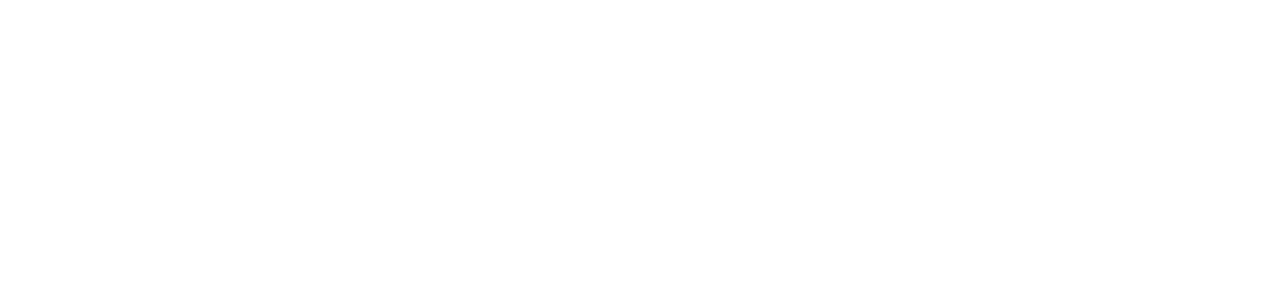
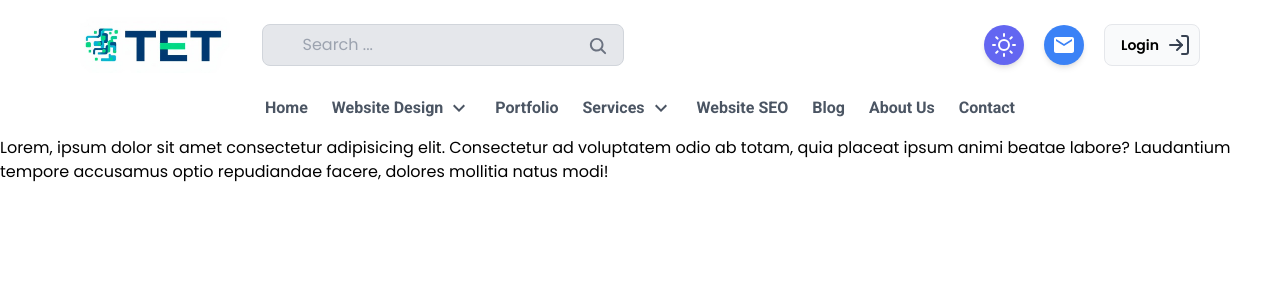
Before and after one commit to tetteam4/Office-Project, a React (Vite) app in the folder Frontend/: page /blog in a window 1280 px wide. Before the commit this address had no page. Shown: the top 300 px of the page. Built offline with nearby package versions, Linux system fonts and the light colour scheme.

Commit message:
Create all pages

```diff
--- a/Frontend/src/App.jsx
+++ b/Frontend/src/App.jsx
@@ -10,8 +10,12 @@
 import VerifyEmail from "./Components/verifyEmail";
 import Dashboard from "./Components/dashboard/dashboard.jsx";
 import LoginPage from "./Pages/loginPage.jsx";
-import Layout from "./Components/Layout/Layout.jsx";
+import Layout from "./Layout/Layout.jsx";
 import Services from "./Pages/services.jsx";
+import Portfolio from "./Pages/Portfolio.jsx";
+import Web_Design from "./Pages/Web_Design.jsx";
+import Blog from "./Pages/Blog.jsx";
+import Web_Seo from "./Pages/Web_Seo.jsx";
 
 const App = () => {
   return (
@@ -28,6 +32,10 @@
             <Route path="/services" element={<Services />} />
             <Route path="/about" element={<About />} />
             <Route path="/contact" element={<Contact />} />
+            <Route path="/portfolio" element={<Portfolio />} />
+            <Route path="/webdesign" element={<Web_Design />} />
+            <Route path="/website-seo" element={<Web_Seo />} />
+            <Route path="/blog" element={<Blog />} />
           </Route>
 
           <Route path="/verify_email/*" element={<VerifyEmail />} />
--- a/Frontend/src/Components/Navbar/navdata.jsx
+++ b/Frontend/src/Components/Navbar/navdata.jsx
@@ -7,7 +7,7 @@
       subCategories: null, },
     {
       name: "Website Design",
-
+      path: "/webdesign",
       icon: (
         <MdKeyboardArrowDown
           size={24}
--- a/Frontend/src/Components/Layout/Layout.jsx
+++ b/Frontend/src/Layout/Layout.jsx
@@ -1,8 +1,8 @@
 import React , {useEffect , useState} from "react";
 
 import { Outlet } from "react-router-dom";
-import Header from "../Navbar/Header";
-import Navbar from "../Navbar/Navbar";
+import Header from "../Components/Navbar/Header";
+import Navbar from "../Components/Navbar/Navbar";
 import { IoMdArrowRoundUp } from "react-icons/io";
 
 
--- /dev/null
+++ b/Frontend/src/Pages/Blog.jsx
@@ -0,0 +1,11 @@
+import React from 'react'
+
+const Blog = () => {
+  return (
+    <div>
+      Lorem, ipsum dolor sit amet consectetur adipisicing elit. Consectetur ad voluptatem odio ab totam, quia placeat ipsum animi beatae labore? Laudantium tempore accusamus optio repudiandae facere, dolores mollitia natus modi!
+    </div>
+  )
+}
+
+export default Blog
--- /dev/null
+++ b/Frontend/src/Pages/Portfolio.jsx
@@ -0,0 +1,11 @@
+import React from 'react'
+
+const Portfolio = () => {
+  return (
+    <div>
+      Lorem ipsum dolor sit amet consectetur adipisicing elit. Error inventore odio cum perspiciatis praesentium neque eveniet nam ex labore, temporibus sit deserunt veritatis illo debitis aspernatur fugiat aliquid dignissimos quo.
+    </div>
+  )
+}
+
+export default Portfolio
--- /dev/null
+++ b/Frontend/src/Pages/Web_Design.jsx
@@ -0,0 +1,11 @@
+import React from 'react'
+
+const Web_Design = () => {
+  return (
+    <div>
+      Lorem ipsum dolor, sit amet consectetur adipisicing elit. Error sint mollitia doloremque maiores facilis? At fuga, minima earum exercitationem alias ipsam doloremque atque cum voluptatibus aut dolores facere laboriosam illo.
+    </div>
+  )
+}
+
+export default Web_Design
--- /dev/null
+++ b/Frontend/src/Pages/Web_Seo.jsx
@@ -0,0 +1,11 @@
+import React from 'react'
+
+const Web_Seo = () => {
+  return (
+    <div>
+      Lorem ipsum dolor sit amet consectetur adipisicing elit. Sint, labore iste qui eius placeat aperiam magnam est soluta in incidunt vitae deleniti commodi suscipit! Excepturi maxime modi iusto magni aut!
+    </div>
+  )
+}
+
+export default Web_Seo
```
